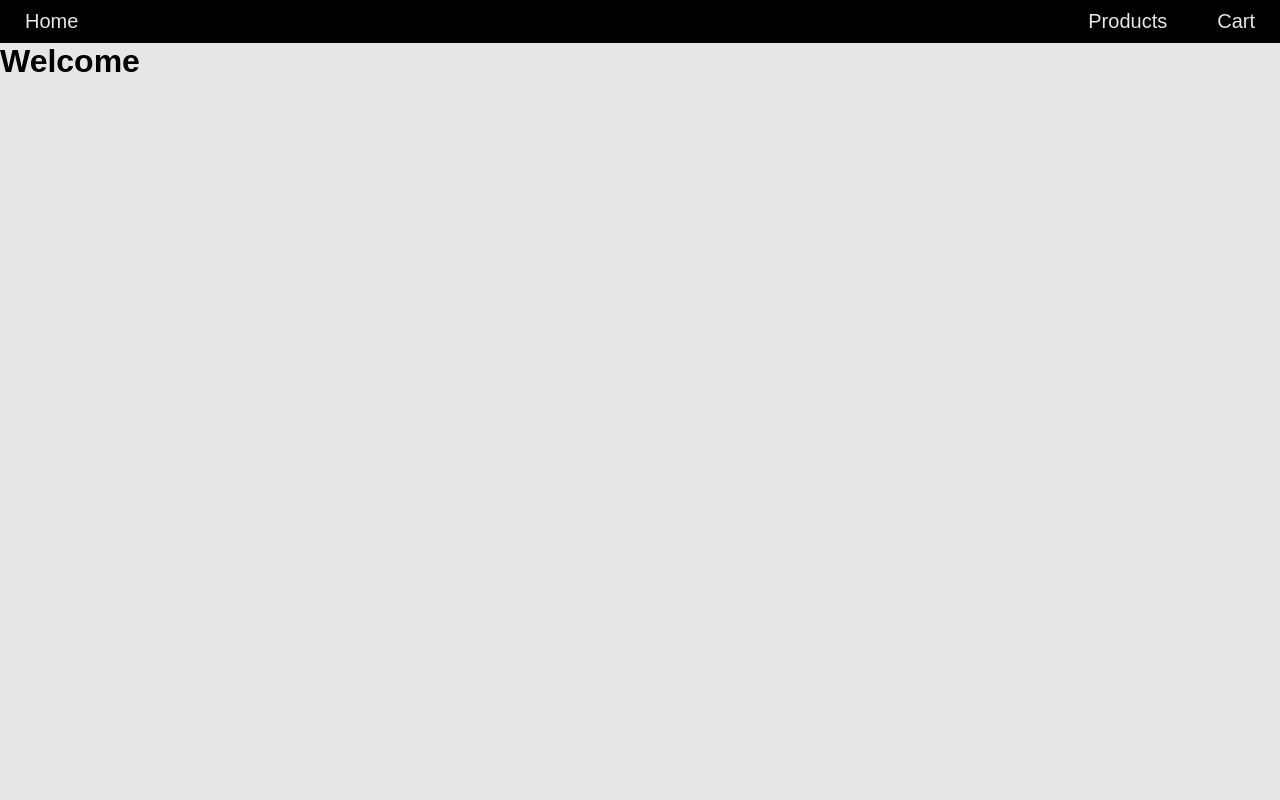
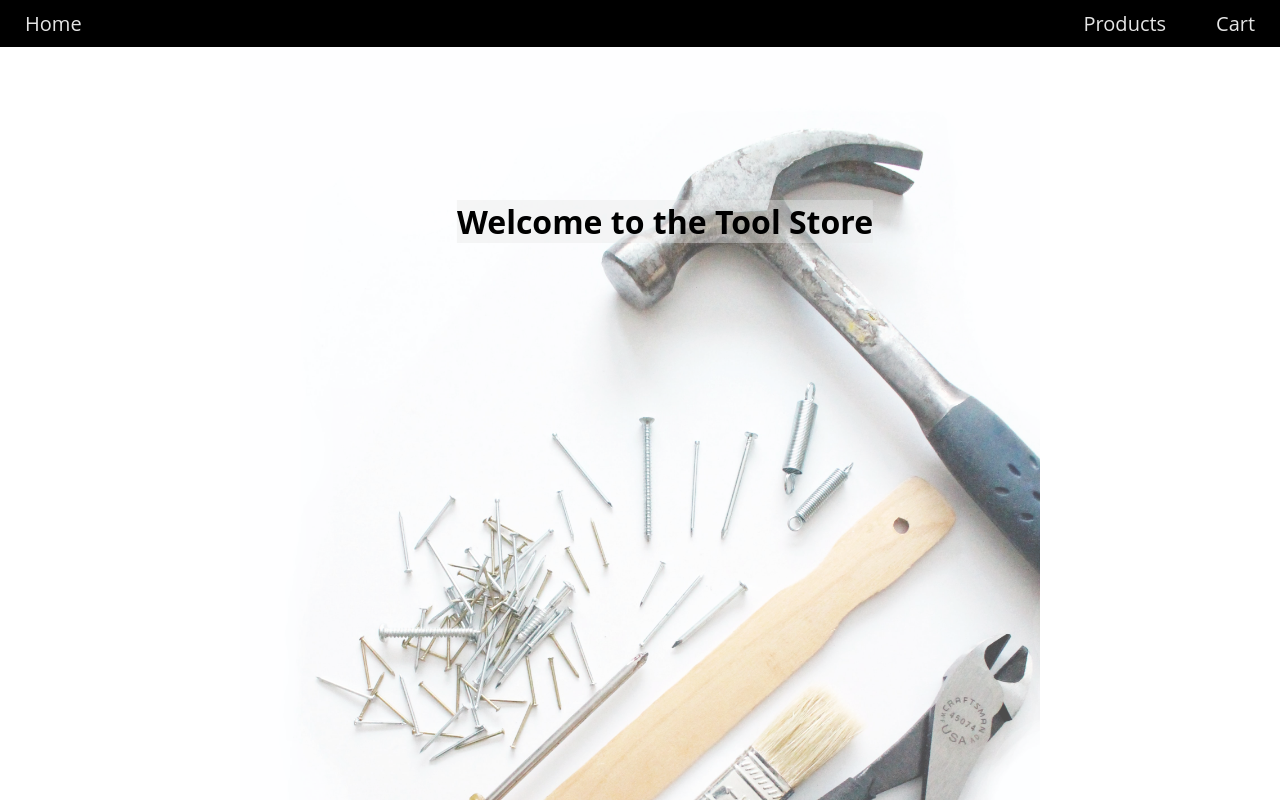
Before and after one commit to ZakMcRae/shopping-cart, a React (Create React App) app: page / in a window 1280 px wide. Shown: the top 800 px of the page. Built offline with nearby package versions, Linux system fonts and the light colour scheme.

Commit message:
added font, temp homepage

```diff
--- a/src/App.css
+++ b/src/App.css
@@ -3,7 +3,8 @@
   padding: 0;
 }
 
+@import url("https://fonts.googleapis.com/css2?family=Open+Sans:wght@400;700&display=swap");
+
 body {
-  font-family: sans-serif;
-  background-color: rgb(230, 230, 230);
+  font-family: "Open Sans", serif;
 }
--- a/src/components/home/homepage.css
+++ b/src/components/home/homepage.css
@@ -0,0 +1,22 @@
+.home-page > img {
+  position: relative;
+  width: 100%;
+  display: block;
+  margin: auto;
+  max-width: 800px;
+  filter: opacity(0.7);
+}
+
+.text-section {
+  margin: 0px 25px;
+  background-color: rgba(230, 230, 230, 0.4);
+  position: absolute;
+  top: 25%;
+  left: 50%;
+  transform: translateX(-50%);
+}
+
+.text-section > * {
+  margin: auto;
+  text-align: center;
+}
--- a/src/components/home/homepage.js
+++ b/src/components/home/homepage.js
@@ -1,9 +1,15 @@
 import "./homepage.css";
+import img from "./tools.jpg";
 
 const HomePage = () => {
   return (
     <div className="home-page">
-      <h1>Welcome</h1>
+      {/* Photo by <a href="https://unsplash.com/@jmolliver?utm_source=unsplash&utm_medium=referral&utm_content=creditCopyText">Julie Molliver</a> on <a href="https://unsplash.com/?utm_source=unsplash&utm_medium=referral&utm_content=creditCopyText">Unsplash</a>
+       */}
+      <img src={img} alt="" />
+      <div className="text-section">
+        <h1>Welcome to the Tool Store</h1>
+      </div>
     </div>
   );
 };
--- a/src/components/products/products.css
+++ b/src/components/products/products.css
@@ -1,3 +1,8 @@
+.products-page {
+  background-color: rgb(230, 230, 230);
+  height: 100vh;
+}
+
 .product-section {
   display: flex;
   flex-direction: row;
--- a/src/components/products/tools.json
+++ b/src/components/products/tools.json
@@ -23,7 +23,7 @@
   {
     "id": "2830",
     "name": "M18 7-1/4\" Rear Handle Circular Saw",
-    "description": "This circular saw can Generate the Power of 15amp corded saws, cut faster than 15amp corded worm drive saws and provide you with up to 570 cuts per charge.",
+    "description": "This Saw Generates the Power of 15amp corded saws, cut faster than 15amp corded worm drive saws and provide you with up to 570 cuts per charge.",
     "price": 599.0,
     "image": "https://www.milwaukeetool.com/-/media/Products/Power-Tools/Cordless/Saws-and-Cutters/2830-22HD_1.png?mw=520&mh=520&hash=71CBDE1A0DC55EA4F204426C9C0C0536"
   }
```
Also changed, not shown: src/components/home/tools.jpg (added).
